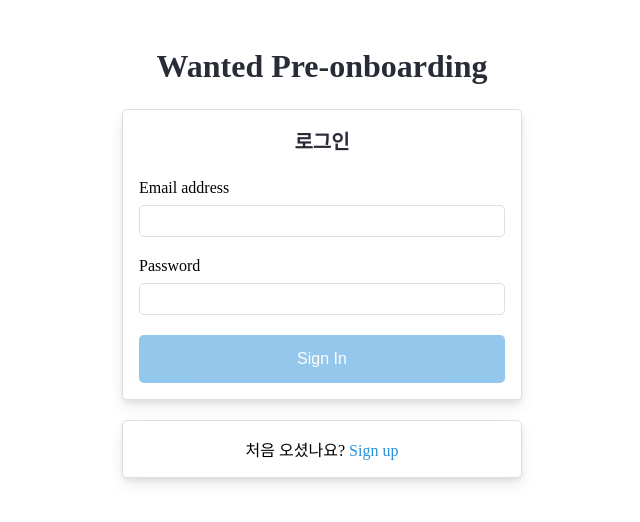
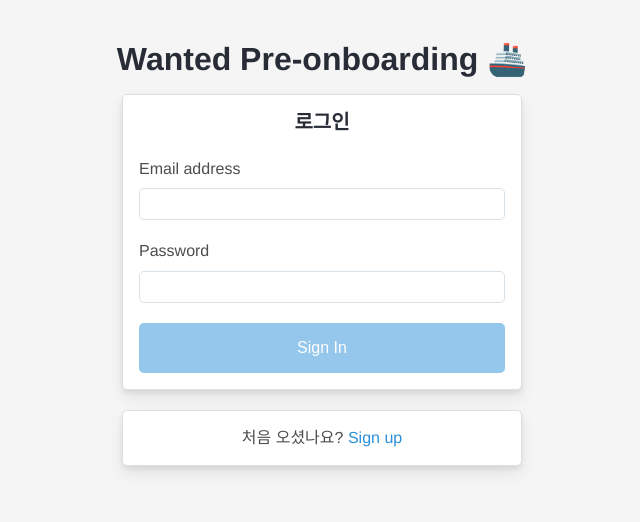
Before and after one commit to 5kdk/wanted-pre-onboarding-frontend, a React (Create React App) app: page /signin in a window 1280 px wide. Shown: the top 522 px of the page, without its empty margins (318-958 px from the left). Built offline with nearby package versions, Linux system fonts and the light colour scheme.

Commit message:
refactor: UI 수정 및 컴포넌트 분리 testid 수정

```diff
--- a/src/components/common/Button.jsx
+++ b/src/components/common/Button.jsx
@@ -1,37 +1,26 @@
-import styled from 'styled-components';
+import styled, { css } from 'styled-components';
 import { rem } from '../../utils';
 
 const StyledButton = styled.button`
   background-color: ${props => props.theme.colors.primary};
-  width: 100%;
-  border: none;
+  width: ${props => props.w || '100%'};
+  padding: ${props => props.theme.spacing.md};
+  border-radius: ${rem(5)};
+  font-size: ${props => props.theme.fontSize.md};
   color: ${props => props.theme.colors.white};
-  padding: ${rem(15)} ${rem(32)};
-  text-align: center;
-  text-decoration: none;
-  display: inline-block;
-  border-radius: ${rem(5)};
-  font-weight: ${props => props.theme.fontWeight.md};
-  font-size: ${rem(16)};
-  transition: 0.3s ease-out;
+
   &:hover {
-    box-shadow: ${props => props.theme.shadow};
     background-color: ${props => props.theme.colors.primaryFocus};
   }
-  cursor: pointer;
 
-  ${({ disabled }) =>
-    disabled &&
-    `
+  ${props =>
+    props.disabled &&
+    css`
       opacity: 0.5;
       cursor: not-allowed;
     `}
 `;
 
-const Button = ({ children, type = 'button', disabled, onClick }) => (
-  <StyledButton type={type} disabled={disabled} onClick={onClick}>
-    {children}
-  </StyledButton>
-);
+const Button = ({ children, ...rest }) => <StyledButton {...rest}>{children}</StyledButton>;
 
 export default Button;
--- a/src/components/common/Container.jsx
+++ b/src/components/common/Container.jsx
@@ -1,4 +1,4 @@
-import styled from 'styled-components';
+import styled, { css } from 'styled-components';
 import { rem } from '../../utils';
 
 const StyledContainer = styled.div`
@@ -9,10 +9,26 @@
   border-radius: ${rem(5)};
   background-color: ${props => props.theme.colors.white};
   box-shadow: ${props => props.theme.shadow};
-  ${props => props.mt && `margin-top: ${props.theme.spacing[props.mt]}`}
-  ${props => props.mb && `margin-bottom: ${props.theme.spacing[props.mb]}`}
-  ${props => props.ml && `margin-left: ${props.theme.spacing[props.ml]}`}
-  ${props => props.mr && `margin-right: ${props.theme.spacing[props.mr]}`}
+  ${props =>
+    props.mt &&
+    css`
+      margin-top: ${props.theme.spacing[props.mt]};
+    `};
+  ${props =>
+    props.mb &&
+    css`
+      margin-bottom: ${props.theme.spacing[props.mb]};
+    `};
+  ${props =>
+    props.ml &&
+    css`
+      margin-left: ${props.theme.spacing[props.ml]};
+    `};
+  ${props =>
+    props.mr &&
+    css`
+      margin-right: ${props.theme.spacing[props.mr]};
+    `};
 `;
 
 const Container = ({ children, ...rest }) => <StyledContainer {...rest}>{children}</StyledContainer>;
--- a/src/components/common/Input.jsx
+++ b/src/components/common/Input.jsx
@@ -1,4 +1,4 @@
-import styled from 'styled-components';
+import styled, { css } from 'styled-components';
 import { forwardRef } from 'react';
 import { rem } from '../../utils';
 
@@ -6,13 +6,28 @@
   display: ${props => props.display || 'inline-block'};
   width: ${props => props.w || '100%'};
   height: ${rem(32)};
-  margin-bottom: ${props => props.p || props.theme.spacing.lg};
   border: ${rem(1)} solid
     ${props => (props.value && !props.valid ? props.theme.colors.caution : props.theme.colors.gray)};
   border-radius: ${rem(5)};
   outline: none;
   padding-left: ${props => props.p || props.theme.spacing.sm};
   background-color: ${props => props.theme.colors.white};
+  margin-bottom: ${props => (props.mb ? props.theme.spacing[props.mb] : props.theme.spacing.lg)};
+  ${props =>
+    props.mt &&
+    css`
+      margin-top: ${props.theme.spacing[props.mt]};
+    `};
+  ${props =>
+    props.ml &&
+    css`
+      margin-left: ${props.theme.spacing[props.ml]};
+    `};
+  ${props =>
+    props.mr &&
+    css`
+      margin-right: ${props.theme.spacing[props.mr]};
+    `}
 
   &:focus {
     outline: ${rem(2)} solid
@@ -20,6 +35,6 @@
   }
 `;
 
-const Input = forwardRef((props, ref) => <StyledInput {...props} ref={ref} />);
+const Input = forwardRef(({ valid = true, ...rest }, ref) => <StyledInput ref={ref} valid={valid} {...rest} />);
 
 export default Input;
--- a/src/components/index.js
+++ b/src/components/index.js
@@ -7,3 +7,4 @@
 export { default as SubTitle } from './common/SubTitle';
 export { default as TodoInput } from './todo/TodoInput';
 export { default as TodoItem } from './todo/TodoItem';
+export { default as TodoButton } from './todo/TodoButton';
--- /dev/null
+++ b/src/components/todo/TodoButton.jsx
@@ -0,0 +1,31 @@
+import styled, { css } from 'styled-components';
+import { rem } from '../../utils';
+
+const StyledButton = styled.button`
+  background-color: ${props => props.theme.colors.gray};
+  height: ${rem(32)};
+  padding: ${props => props.theme.spacing.xs};
+  border-radius: ${rem(5)};
+  font-size: ${props => props.theme.fontSize.sm};
+
+  &:hover {
+    background-color: ${props => props.theme.colors.black};
+    color: ${props => props.theme.colors.white};
+  }
+
+  ${props =>
+    props.caution &&
+    css`
+      background-color: ${props => props.theme.colors.gray};
+      color: ${props => props.theme.colors.caution};
+
+      &:hover {
+        background-color: ${props => props.theme.colors.caution};
+        color: ${props => props.theme.colors.white};
+      }
+    `}
+`;
+
+const TodoButton = ({ children, ...rest }) => <StyledButton {...rest}>{children}</StyledButton>;
+
+export default TodoButton;
--- a/src/components/todo/TodoInput.jsx
+++ b/src/components/todo/TodoInput.jsx
@@ -1,9 +1,19 @@
-import { Input } from '..';
+import { Input, TodoButton } from '..';
+import { rem } from '../../utils';
 
 const TodoInput = ({ create }) => (
   <form onSubmit={create}>
-    <Input data-testid="new-todo-input" placeholder="Enter new todo!" ref={node => node?.focus()} />
-    <button data-testid="new-todo-add-button">추가</button>
+    <Input
+      data-testid="new-todo-input"
+      ref={node => node?.focus()}
+      w={rem(400)}
+      mb="xl"
+      mr="md"
+      placeholder="Enter new todo!"
+    />
+    <TodoButton data-testid="new-todo-add-button" size="sm">
+      + 추가
+    </TodoButton>
   </form>
 );
 
--- a/src/components/todo/TodoItem.jsx
+++ b/src/components/todo/TodoItem.jsx
@@ -1,20 +1,31 @@
+import { useState } from 'react';
 import styled from 'styled-components';
-import { useState } from 'react';
 import { rem } from '../../utils';
+import { Input, TodoButton } from '..';
 
 const Wrapper = styled.li`
   display: flex;
+  width: ${rem(800)};
   height: ${rem(32)};
   align-items: center;
   justify-content: space-between;
+  margin: ${props => props.theme.spacing.md} auto;
+  border-bottom: 1px solid ${props => props.theme.colors.gray};
 
   span {
     display: inline-block;
-    width: 100%;
   }
   input[type='checkbox']:checked + span {
     text-decoration: line-through;
   }
+`;
+
+const ButtonWrapper = styled.div`
+  min-width: ${rem(70)};
+  max-width: ${rem(100)};
+  display: flex;
+  align-items: center;
+  justify-content: space-around;
 `;
 
 const TodoItem = ({ id, todo, isCompleted, update, remove }) => {
@@ -24,29 +35,61 @@
   return (
     <Wrapper>
       {isEditMode ? (
-        <input type="text" value={editValue} onChange={e => setEditValue(e.target.value)} />
+        <>
+          <input
+            type="checkbox"
+            checked={isCompleted}
+            onChange={() => update({ id, todo, isCompleted: !isCompleted })}
+          />
+          <Input
+            type="text"
+            value={editValue}
+            onChange={e => setEditValue(e.target.value)}
+            data-testid="modify-input"
+            w={rem(500)}
+          />
+        </>
       ) : (
         <>
-          <input type="checkbox" checked={isCompleted} onChange={() => update({ id, todo, isCompleted })} />
+          <input
+            type="checkbox"
+            checked={isCompleted}
+            onChange={() => update({ id, todo, isCompleted: !isCompleted })}
+          />
           <span>{todo}</span>
         </>
       )}
-      <button
-        type="button"
-        data-testid="modify-button"
-        onClick={
-          isEditMode
-            ? () => {
-                update({ id, todo: editValue, isCompleted });
-                setIsEditMode(false);
-              }
-            : () => setIsEditMode(true)
-        }>
-        {isEditMode ? '확인' : '수정'}
-      </button>
-      <button type="button" data-testid="delete-button" onClick={() => remove(id)}>
-        X
-      </button>
+      {isEditMode ? (
+        <ButtonWrapper>
+          <TodoButton
+            type="button"
+            data-testid="submit-button"
+            onClick={() => {
+              update({ id, todo: editValue, isCompleted });
+              setIsEditMode(false);
+            }}>
+            제출
+          </TodoButton>
+          <TodoButton type="button" data-testid="cancel-button" onClick={() => setIsEditMode(false)} caution={true}>
+            취소
+          </TodoButton>
+        </ButtonWrapper>
+      ) : (
+        <ButtonWrapper>
+          <TodoButton
+            type="button"
+            data-testid="modify-button"
+            onClick={() => {
+              setIsEditMode(true);
+              setEditValue(todo);
+            }}>
+            수정
+          </TodoButton>
+          <TodoButton type="button" data-testid="delete-button" onClick={() => remove(id)} caution={true}>
+            X
+          </TodoButton>
+        </ButtonWrapper>
+      )}
     </Wrapper>
   );
 };
--- a/src/pages/Root.jsx
+++ b/src/pages/Root.jsx
@@ -26,7 +26,7 @@
 
   return (
     <Container>
-      <Title>Wanted Pre-onboarding</Title>
+      <Title>Wanted Pre-onboarding 🚢</Title>
       <Outlet />
     </Container>
   );
--- a/src/pages/SignIn.jsx
+++ b/src/pages/SignIn.jsx
@@ -33,7 +33,7 @@
             data-testid="password-input"
             onChange={handleValueChange}
           />
-          <Button type="submit" data-testid="signup-button" disabled={!allValid}>
+          <Button type="submit" data-testid="signin-button" disabled={!allValid}>
             Sign In
           </Button>
         </form>
--- a/src/pages/Todo.jsx
+++ b/src/pages/Todo.jsx
@@ -1,8 +1,19 @@
 import { Link } from 'react-router-dom';
+import styled from 'styled-components';
 import { Button, Container, Loader, SubTitle, TodoInput, TodoItem } from '../components';
 import { useTodos } from '../hooks';
 import { deleteToken, rem } from '../utils';
 import { ROOT_URL } from '../constants';
+
+const TodoList = styled.ul`
+  padding-bottom: ${props => props.theme.spacing.lg};
+`;
+
+const ErrorText = styled.span`
+  position: absolute;
+  top: 0;
+  left: 0;
+`;
 
 const Todo = () => {
   const { todos, isLoading, error, create, update, remove } = useTodos();
@@ -11,19 +22,21 @@
 
   return (
     <>
-      <Container w={rem(500)}>
+      <Container w={rem(1000)} p="xl">
         <SubTitle>Todo</SubTitle>
         <TodoInput create={create} />
-        {error && <div>{error.response.data.message}</div>}
+        {error && <ErrorText>{error.response.data.message}</ErrorText>}
         {todos.length === 0 ? (
           <div>아직 Todo가 없습니다.</div>
         ) : (
-          todos.map(({ id, todo, isCompleted }) => (
-            <TodoItem key={id} id={id} todo={todo} isCompleted={isCompleted} update={update} remove={remove} />
-          ))
+          <TodoList>
+            {todos.map(({ id, todo, isCompleted }) => (
+              <TodoItem key={id} id={id} todo={todo} isCompleted={isCompleted} update={update} remove={remove} />
+            ))}
+          </TodoList>
         )}
       </Container>
-      <Container w={rem(500)} mt="lg">
+      <Container w={rem(1000)} mt="lg">
         <Link to={ROOT_URL} onClick={deleteToken}>
           <Button type="button">Sign out</Button>
         </Link>
--- a/src/styles/GlobalStyle.jsx
+++ b/src/styles/GlobalStyle.jsx
@@ -7,8 +7,30 @@
     box-sizing: border-box;
   }
 
+  html,
+  body {
+    margin: 0;
+    padding: 0;
+  }
+
+  body {
+    font-family: 'Helvetica Neue', Helvetica, Arial, sans-serif;
+    line-height: 1.4em;
+    background: #f5f5f5;
+    color: #4d4d4d;
+    -webkit-font-smoothing: antialiased;
+    -moz-osx-font-smoothing: grayscale;
+  }
+
   ul, li {
     list-style: none;
+  }
+
+  button {
+    border: none;
+    text-align: center;
+    cursor: pointer;
+    transition: 0.3s ease-out;
   }
 `;
 
```
